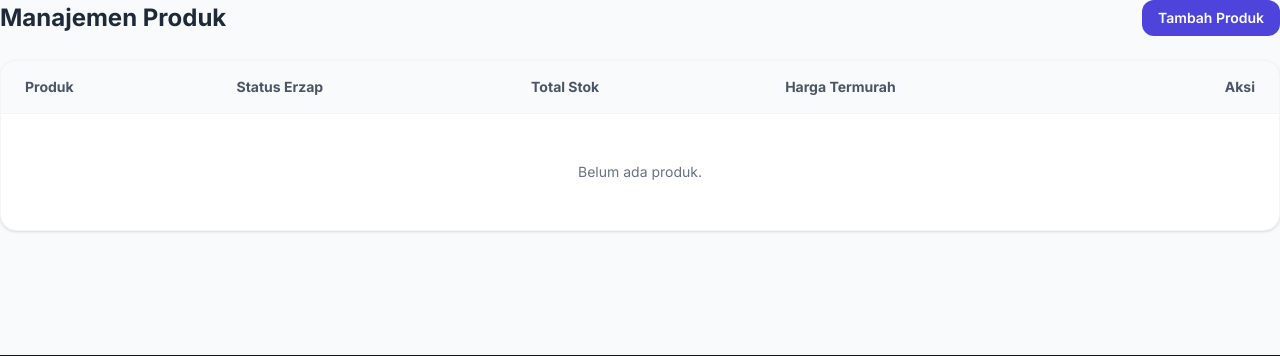
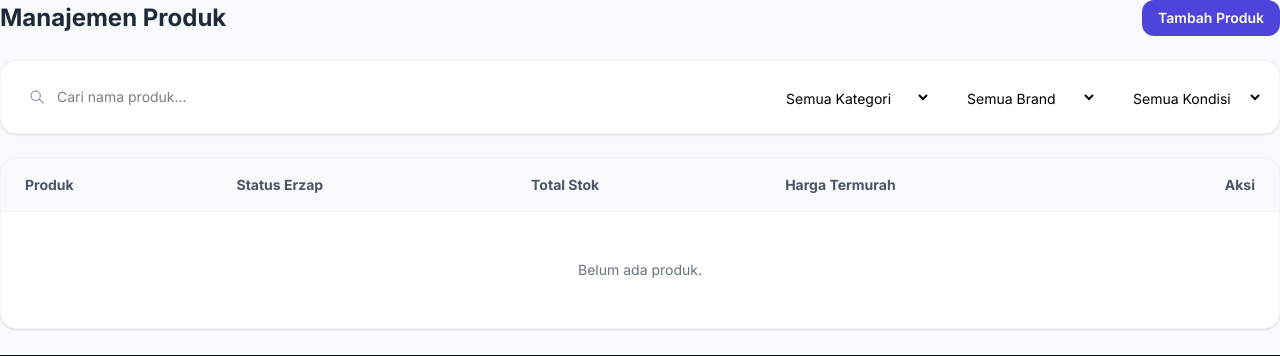
Before and after one commit to muhammadrinaldi7/tokopon-zed, a Laravel app: page /admin/products in a window 1280 px wide. Shown: the part 73-429 px from the top of the page. Run offline with Laravel 12, Linux system fonts and the light colour scheme; a user stored in the database is signed in; data comes from the database, SQL or seed files in the repository; tables that the repository leaves empty hold one stand-in row (values such as "Sample post"); style sheets or scripts are compiled from the project's sources; parts of the project's set-up code (start-up, migrations or seed data) failed here and were passed over; some libraries are stand-ins or nearby versions.

Commit message:
Update:product management is seccond check dan landing product kosong

```diff
--- a/app/Livewire/Admin/Products/ProductManagement.php
+++ b/app/Livewire/Admin/Products/ProductManagement.php
@@ -25,6 +25,25 @@
     public $specifications = [];
     public $categoryId;
     public $brandId;
+    public $is_second = false;
+
+    // Filters
+    public $search = '';
+    public $filterCategory = '';
+    public $filterBrand = '';
+    public $filterCondition = '';
+
+    protected $queryString = [
+        'search' => ['except' => ''],
+        'filterCategory' => ['except' => ''],
+        'filterBrand' => ['except' => ''],
+        'filterCondition' => ['except' => ''],
+    ];
+
+    public function updatingSearch() { $this->resetPage(); }
+    public function updatingFilterCategory() { $this->resetPage(); }
+    public function updatingFilterBrand() { $this->resetPage(); }
+    public function updatingFilterCondition() { $this->resetPage(); }
 
     // Media properties
     public $coverImage;
@@ -68,6 +87,7 @@
         $this->description = $product->description;
         $this->categoryId = $product->category_id;
         $this->brandId = $product->brand_id;
+        $this->is_second = (bool) $product->is_second;
 
         // Format saved dict to array of key-value pairs for UI
         if (is_array($product->specifications)) {
@@ -119,6 +139,7 @@
                 'category_id' => $this->categoryId,
                 'brand_id' => empty($this->brandId) ? null : $this->brandId,
                 'specifications' => empty($specsDict) ? null : $specsDict,
+                'is_second' => $this->is_second,
             ]);
         } else {
             $product = Product::create([
@@ -129,6 +150,7 @@
                 'brand_id' => empty($this->brandId) ? null : $this->brandId,
                 'specifications' => empty($specsDict) ? null : $specsDict,
                 'is_active' => true,
+                'is_second' => $this->is_second,
             ]);
         }
 
@@ -199,6 +221,7 @@
         $this->specifications = [];
         $this->categoryId = null;
         $this->brandId = null;
+        $this->is_second = false;
         $this->coverImage = null;
         $this->galleryImages = [];
         $this->isEditing = false;
@@ -208,7 +231,25 @@
     #[Layout('layouts.admin')]
     public function render()
     {
-        $products = Product::with(['category', 'brand'])->orderByDesc('id')->paginate(10);
+        $query = Product::with(['category', 'brand']);
+
+        if ($this->search) {
+            $query->where('name', 'like', '%' . $this->search . '%');
+        }
+
+        if ($this->filterCategory) {
+            $query->where('category_id', $this->filterCategory);
+        }
+
+        if ($this->filterBrand) {
+            $query->where('brand_id', $this->filterBrand);
+        }
+
+        if ($this->filterCondition !== '') {
+            $query->where('is_second', $this->filterCondition === 'second');
+        }
+
+        $products = $query->orderByDesc('id')->paginate(10);
         $categoriesList = \App\Models\Category::orderBy('name')->get();
         $brandsList = \App\Models\Brand::orderBy('name')->get();
 
--- a/resources/views/livewire/admin/products/product-management.blade.php
+++ b/resources/views/livewire/admin/products/product-management.blade.php
@@ -5,6 +5,34 @@
             class="bg-[#4E44DB] text-white px-4 py-2 rounded-xl text-sm font-semibold hover:bg-opacity-90 transition">
             Tambah Produk
         </button>
+    </div>
+
+    {{-- Filter Bar --}}
+    <div class="bg-white rounded-2xl p-4 shadow-sm border border-gray-100 flex flex-wrap gap-4 items-center">
+        <div class="flex-1 min-w-[200px] relative">
+            <input type="text" wire:model.live.debounce.500ms="search" placeholder="Cari nama produk..."
+                class="w-full pl-10 pr-4 py-2.5 rounded-xl border-gray-200 text-sm focus:ring-4 focus:ring-[#4E44DB]/10 focus:border-[#4E44DB] transition-all">
+            <div class="absolute left-3 top-1/2 -translate-y-1/2 text-gray-400">
+                <svg class="w-4 h-4" fill="none" viewBox="0 0 24 24" stroke="currentColor"><path stroke-linecap="round" stroke-linejoin="round" stroke-width="2" d="M21 21l-6-6m2-5a7 7 0 11-14 0 7 7 0 0114 0z"/></svg>
+            </div>
+        </div>
+        <select wire:model.live="filterCategory" class="rounded-xl border-gray-200 text-sm focus:ring-4 focus:ring-[#4E44DB]/10 focus:border-[#4E44DB] transition-all py-2.5 px-4 min-w-[150px]">
+            <option value="">Semua Kategori</option>
+            @foreach($categoriesList as $cat)
+                <option value="{{ $cat->id }}">{{ $cat->name }}</option>
+            @endforeach
+        </select>
+        <select wire:model.live="filterBrand" class="rounded-xl border-gray-200 text-sm focus:ring-4 focus:ring-[#4E44DB]/10 focus:border-[#4E44DB] transition-all py-2.5 px-4 min-w-[150px]">
+            <option value="">Semua Brand</option>
+            @foreach($brandsList as $b)
+                <option value="{{ $b->id }}">{{ $b->name }}</option>
+            @endforeach
+        </select>
+        <select wire:model.live="filterCondition" class="rounded-xl border-gray-200 text-sm focus:ring-4 focus:ring-[#4E44DB]/10 focus:border-[#4E44DB] transition-all py-2.5 px-4 min-w-[150px]">
+            <option value="">Semua Kondisi</option>
+            <option value="new">Baru</option>
+            <option value="second">Bekas</option>
+        </select>
     </div>
 
     <div class="bg-white rounded-2xl shadow-sm border border-gray-100 overflow-hidden">
@@ -38,10 +66,15 @@
                                         </div>
                                     @endif
                                 </div>
-                                <button wire:click="viewDetail({{ $product->id }})"
-                                    class="font-bold text-[#4E44DB] hover:text-[#3f36b8] hover:underline text-left transition-colors">
-                                    {{ $product->name }}
-                                </button>
+                                <div class="flex flex-col">
+                                    <button wire:click="viewDetail({{ $product->id }})"
+                                        class="font-bold text-[#4E44DB] hover:text-[#3f36b8] hover:underline text-left transition-colors">
+                                        {{ $product->name }}
+                                    </button>
+                                    @if($product->is_second)
+                                        <span class="text-[9px] font-black text-amber-600 bg-amber-50 px-1.5 py-0.5 rounded w-fit mt-0.5 border border-amber-200">SECOND</span>
+                                    @endif
+                                </div>
                             </div>
                         </td>
                         <td class="px-6 py-4">
@@ -160,6 +193,21 @@
                                 <span class="text-xs text-rose-500 font-medium ml-1 mt-1 block">{{ $message }}</span>
                             @enderror
                         </div>
+                    </div>
+
+                    <div class="bg-[#eff2ff]/50 border border-[#4E44DB]/10 rounded-2xl p-4 flex items-center justify-between group cursor-pointer hover:bg-[#eff2ff] transition-all"
+                        onclick="document.getElementById('is_second_check').click()">
+                        <div class="flex items-center gap-3">
+                            <div class="w-10 h-10 rounded-xl bg-white flex items-center justify-center shadow-sm text-amber-500">
+                                <svg class="w-6 h-6" fill="none" viewBox="0 0 24 24" stroke="currentColor"><path stroke-linecap="round" stroke-linejoin="round" stroke-width="2" d="M12 8v4l3 3m6-3a9 9 0 11-18 0 9 9 0 0118 0z"/></svg>
+                            </div>
+                            <div>
+                                <p class="text-[14px] font-bold text-gray-800">Produk Bekas (Second)</p>
+                                <p class="text-[11px] text-gray-500">Aktifkan jika produk ini barang second</p>
+                            </div>
+                        </div>
+                        <input type="checkbox" id="is_second_check" wire:model="is_second"
+                            class="w-5 h-5 rounded-lg border-gray-300 text-[#4E44DB] focus:ring-[#4E44DB]/20 transition-all cursor-pointer">
                     </div>
 
                     <div>
```
Also changed, not shown: resources/views/livewire/pages/buymobile.blade.php (+20 -4 lines).
